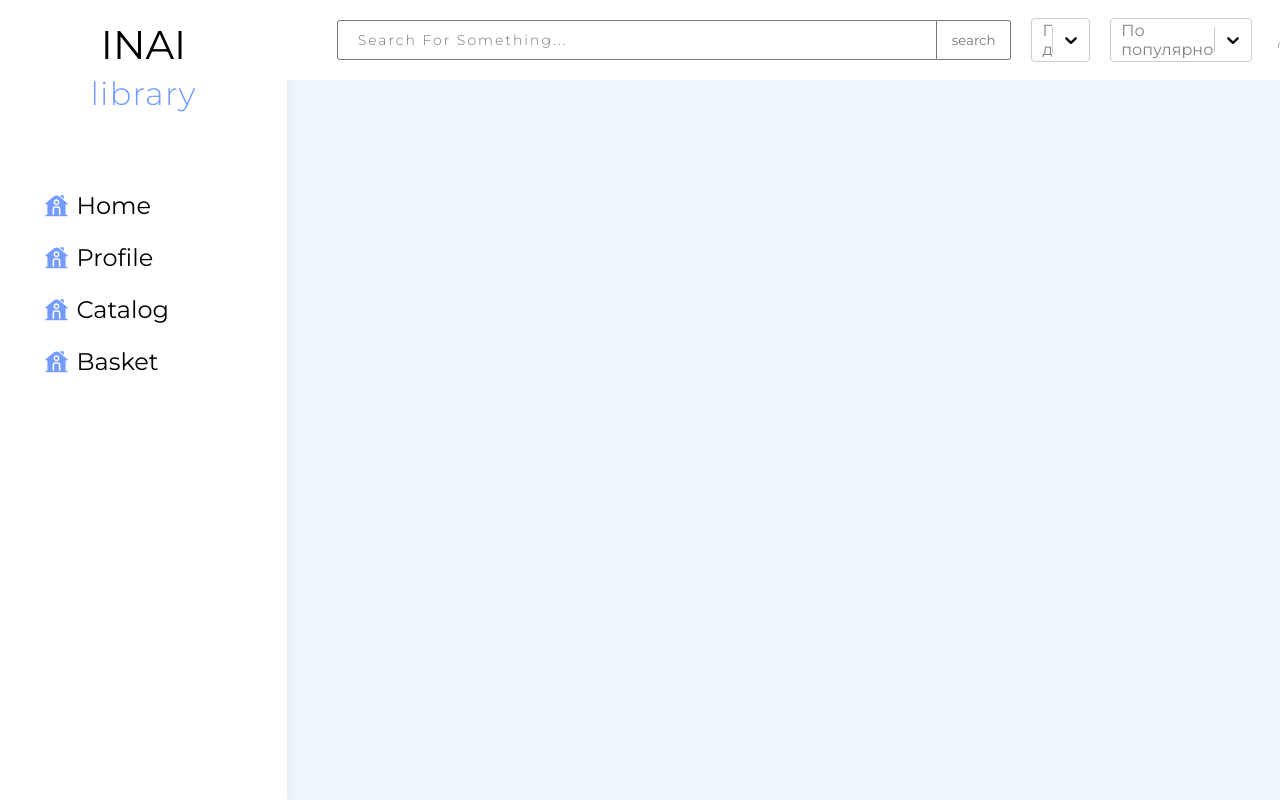
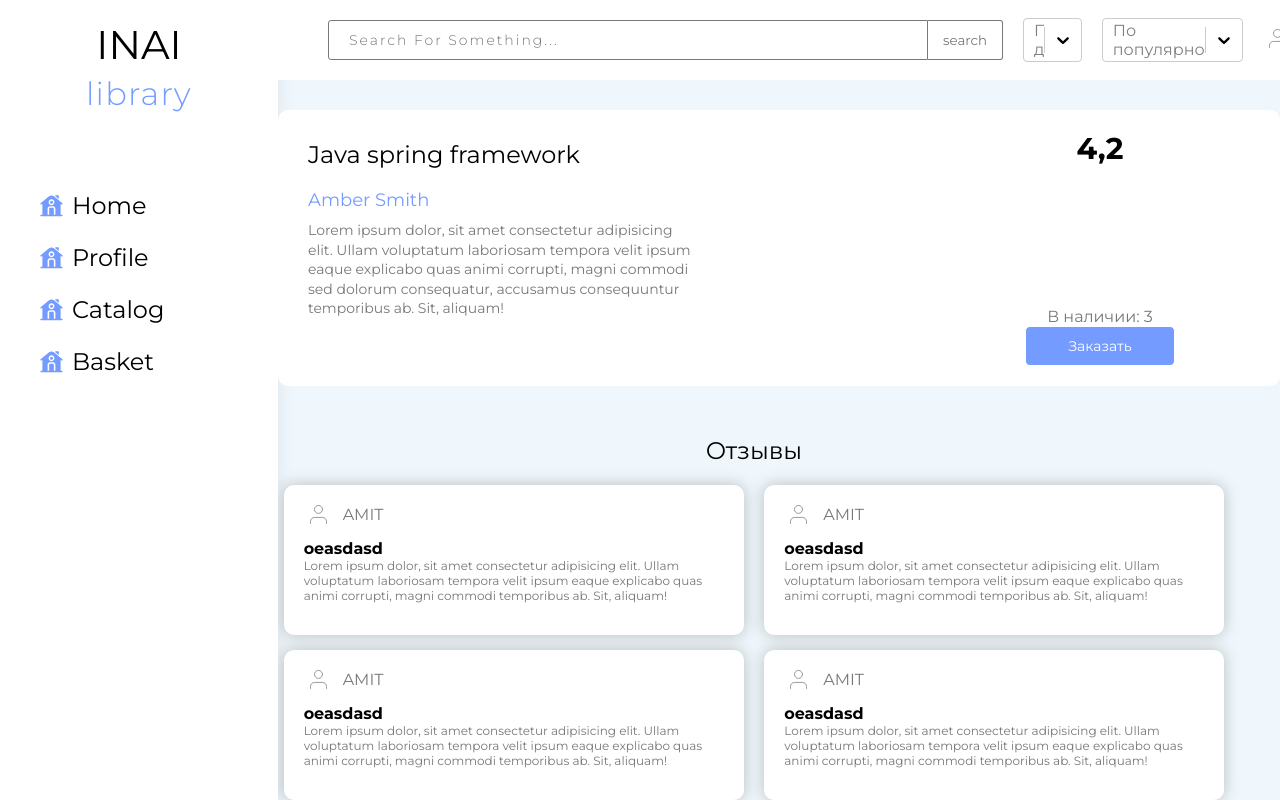
Before and after one commit to EmirlanDogdurbaev/libr2, a React (Vite) app: page /book/1 in a window 1280 px wide. Shown: the top 800 px of the page. Built offline with nearby package versions, Linux system fonts and the light colour scheme; no server answers; sample sign-in values are in the browser's storage.

Commit message:
added OneBookPage

```diff
--- a/src/App.jsx
+++ b/src/App.jsx
@@ -9,6 +9,7 @@ import Register from './pages/Auth/Register.jsx';
 import Catalog from './pages/Catalog/Catalog.jsx';
 import Profile from './pages/Profile/Profile.jsx';
 import Book from './pages/Book/Book.jsx';
+import OneBookPage from './components/OneBooksPage/OneBooksPage';
 function App() {
   return (
     <>
@@ -18,7 +19,7 @@ function App() {
             <Route index element={<Home />} />
             <Route path="/catalog" element={<Catalog />} />
             <Route path="/profile" element={<Profile />} />
-            <Route path="/book/:id" element={<Book />} />
+            <Route path="/book/:id" element={<OneBookPage/>} />
           </Routes>
         </Layout>
       ) : (
--- /dev/null
+++ b/src/components/OneBooksPage/Book/Book.jsx
@@ -0,0 +1,29 @@
+import cl from "./Book.module.scss";
+// import img from "../../../assets/images/book.png";
+
+const Book = () => {
+  return (
+    <article className={cl.Book}>
+      {/* <img src={img} alt="" /> */}
+      <div className={cl.text}>
+        <h3>Java spring framework</h3>
+        <h4>Amber Smith</h4>
+        <p>
+          Lorem ipsum dolor, sit amet consectetur adipisicing elit. Ullam
+          voluptatum laboriosam tempora velit ipsum eaque explicabo quas animi
+          corrupti, magni commodi sed dolorum consequatur, accusamus
+          consequuntur temporibus ab. Sit, aliquam!
+        </p>
+      </div>
+      <div className={cl.rating}>
+        <h3>4,2</h3>
+        <div>
+          <small>В наличии: 3</small>
+          <button>Заказать</button>
+        </div>
+      </div>
+    </article>
+  );
+};
+
+export default Book;
--- /dev/null
+++ b/src/components/OneBooksPage/Book/Book.module.scss
@@ -0,0 +1,89 @@
+.Book {
+  display: flex;
+  justify-content: space-between;
+  width: 1002px;
+  height: 297px;
+  gap: 20px;
+
+  background-color: #ffffff;
+  padding: 20px 30px;
+  margin: 30px auto;
+  border-radius: 10px;
+
+  img {
+    width: 170px;
+    height: 230px;
+  }
+  .text {
+    width: 329px;
+    display: flex;
+    flex-direction: column;
+    justify-content: stretch;
+    align-items: flex-start;
+    h3 {
+      color: #000;
+      font-size: 24px;
+      font-style: normal;
+      font-weight: 400;
+      line-height: normal;
+      margin: 10px 0;
+    }
+    h4 {
+      color: #749bff;
+      font-size: 18px;
+      font-style: normal;
+      font-weight: 400;
+      line-height: normal;
+      margin: 10px 0;
+    }
+    p {
+      color: #787878;
+      width: 390px;
+      font-size: 14px;
+      font-style: normal;
+      font-weight: 400;
+      line-height: 1.4;
+    }
+  }
+
+  .rating {
+    width: 300px;
+    display: flex;
+    flex-direction: column;
+    justify-content: space-between;
+
+    h3 {
+      font-size: 30px;
+      text-align: center;
+    }
+    div {
+      display: flex;
+      flex-direction: column;
+      align-items: center;
+      justify-content: start;
+      width: auto;
+      small {
+        color: #787878;
+        font-size: 16px;
+        font-style: normal;
+        font-weight: 400;
+        line-height: normal;
+      }
+
+      button {
+        color: #fff;
+        text-align: center;
+
+        font-size: 14px;
+        font-style: normal;
+        font-weight: 400;
+        line-height: normal;
+        background-color: #749bff;
+        border: 1px solid;
+        width: 150px;
+        padding: 10px 30px;
+        border-radius: 5px;
+      }
+    }
+  }
+}
--- /dev/null
+++ b/src/components/OneBooksPage/Comment/Comment.jsx
@@ -0,0 +1,34 @@
+import React from "react";
+import cl from "./Comment.module.scss";
+
+const Comment = () => {
+  return (
+    <div className={cl.Comment}>
+      <span>
+        <svg
+          width="29"
+          height="29"
+          viewBox="0 0 29 29"
+          fill="none"
+          xmlns="http://www.w3.org/2000/svg"
+        >
+          <path
+            d="M22.4873 23.4141V21.4141C22.4873 20.3532 22.0659 19.3358 21.3157 18.5856C20.5656 17.8355 19.5482 17.4141 18.4873 17.4141H10.4873C9.42644 17.4141 8.40902 17.8355 7.65888 18.5856C6.90873 19.3358 6.4873 20.3532 6.4873 21.4141V23.4141M18.4873 9.41406C18.4873 11.6232 16.6964 13.4141 14.4873 13.4141C12.2782 13.4141 10.4873 11.6232 10.4873 9.41406C10.4873 7.20492 12.2782 5.41406 14.4873 5.41406C16.6964 5.41406 18.4873 7.20492 18.4873 9.41406Z"
+            stroke="#999999"
+            strokeLinecap="round"
+            strokeLinejoin="round"
+          />
+        </svg>
+        <h4>AMIT</h4>
+      </span>
+      <h4>oeasdasd</h4>
+      <p>
+        Lorem ipsum dolor, sit amet consectetur adipisicing elit. Ullam
+        voluptatum laboriosam tempora velit ipsum eaque explicabo quas animi
+        corrupti, magni commodi temporibus ab. Sit, aliquam!
+      </p>
+    </div>
+  );
+};
+
+export default Comment;
--- /dev/null
+++ b/src/components/OneBooksPage/Comment/Comment.module.scss
@@ -0,0 +1,30 @@
+.Comment {
+  width: 460px;
+  height: 150px;
+  border-radius: 10px;
+  background: #fff;
+  padding: 15px 20px;
+  box-shadow: #78787873 0 0 15px;
+  span {
+    display: flex;
+    gap: 10px;
+    align-items: center;
+    margin: 0 0 10px 0;
+
+    h4 {
+      color: #787878;
+      font-size: 16px;
+      font-style: normal;
+      font-weight: 400;
+      line-height: normal;
+    }
+  }
+  p {
+    color: #787878;
+    font-size: 12px;
+    font-style: normal;
+    font-weight: 400;
+    width: 425px;
+    height: 66px;
+  }
+}
--- /dev/null
+++ b/src/components/OneBooksPage/OneBooksPage.jsx
@@ -0,0 +1,22 @@
+import Book from "./Book/Book";
+import Comment from "./Comment/Comment";
+import cl from "./OneBooksPage.module.scss";
+const OneBookPage = () => {
+  return (
+    <div className={cl.OneBookPage}>
+      <section>
+        <Book />
+        <h3 className={cl.response}>Отзывы</h3>
+        <div className={cl.comment_cont}>
+          <Comment />
+          <Comment />
+          <Comment />
+
+          <Comment />
+        </div>
+      </section>
+    </div>
+  );
+};
+
+export default OneBookPage;
--- /dev/null
+++ b/src/components/OneBooksPage/OneBooksPage.module.scss
@@ -0,0 +1,28 @@
+.OneBookPage {
+  height: 100%;
+  margin: 0;
+  width: 100%;
+  min-height: 90vh;
+
+  section {
+    width: 95%;
+    display: flex;
+    flex-direction: column;
+    align-items: center;
+    height: 100%;
+    gap: 20px;
+    .response {
+      color: #000;
+      font-size: 24px;
+      font-style: normal;
+      font-weight: 400;
+      line-height: normal;
+    }
+    .comment_cont {
+      display: flex;
+      justify-content: space-evenly;
+      flex-wrap: wrap;
+      gap: 15px;
+    }
+  }
+}
--- a/src/pages/Catalog/Catalog.jsx
+++ b/src/pages/Catalog/Catalog.jsx
@@ -27,7 +27,7 @@ import Comment from "../../components/Comment/Comment";
     <div>
       <Categories />
       <Slider books={data} />
-      <Comment/>
+
     </div>
   );
 }
```
